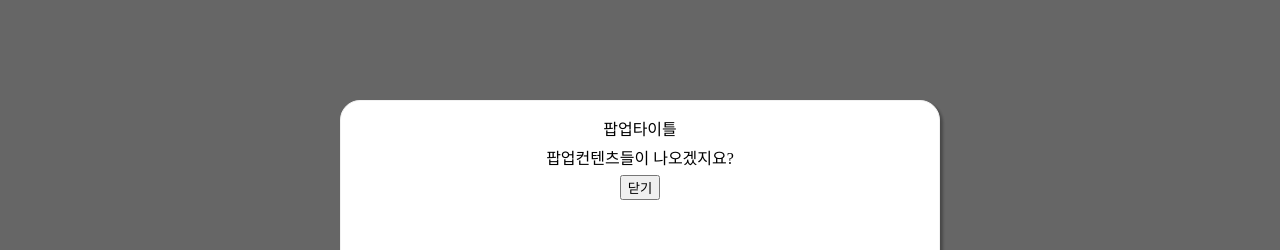
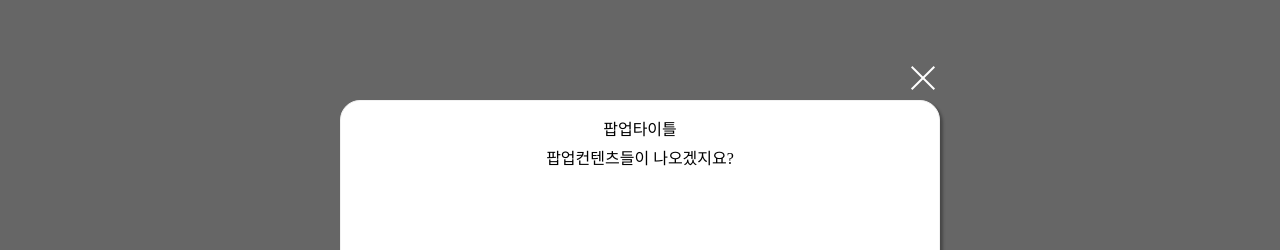
Before and after one commit to wksk0617/----, a plain HTML site: page index.html in a window 1280 px wide. Shown: the top 250 px of the page. Drawn offline with nearby package versions, Linux system fonts and the light colour scheme.

Commit message:
faq 태그완성

```diff
--- a/css/layout.css
+++ b/css/layout.css
@@ -8,7 +8,7 @@
     border: 1px solid #f1f1f1;
     display: none;
     border-radius: 20px;
-    overflow: hidden;
+    /* overflow: hidden; */
     box-shadow: 3px 3px 3px rgba(0,0,0,.3);
     box-sizing: border-box;
 
@@ -46,3 +46,35 @@
 .popupshow{
     overflow-y: hidden;
 }
+
+/* 팝업 닫기 버튼 스타일 가상선택자로 처리하기 */
+#popup button{
+    position: absolute;
+    right: 0;
+    bottom: calc(100% - 0.5rem);
+    background-color: transparent;
+    width: 2rem; height: 2rem;
+    border: 0;
+    cursor: pointer;
+    font-size: 0;
+}
+#popup button:before,
+#popup button:after{
+    content: "";
+    display: block;
+    height: 2px;
+    background-color: white;
+    position: absolute;
+}
+#popup button:before{
+    top: 0;
+    left: 0;
+    right: 0;
+    transform: rotate(-45deg);
+}
+#popup button:after{
+    top: 0;
+    left: 0;
+    right: 0;
+    transform: rotate(45deg);
+}
```
